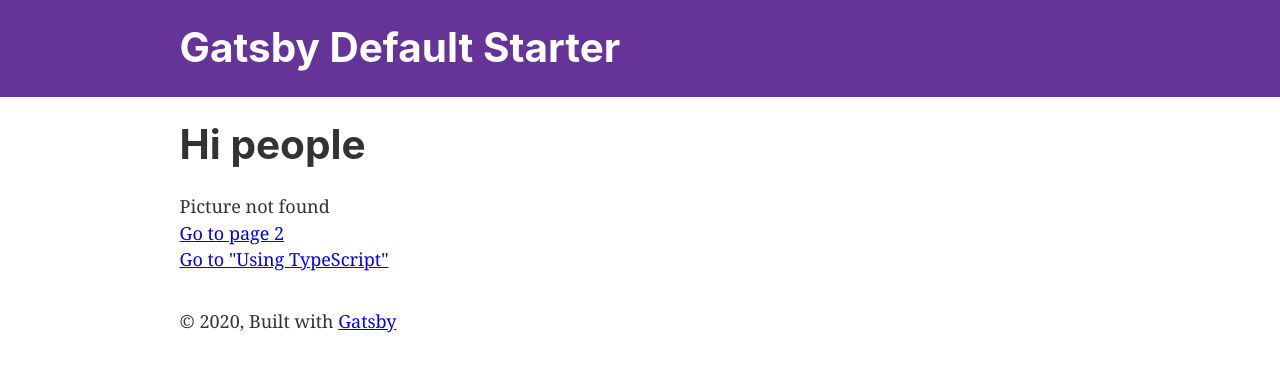
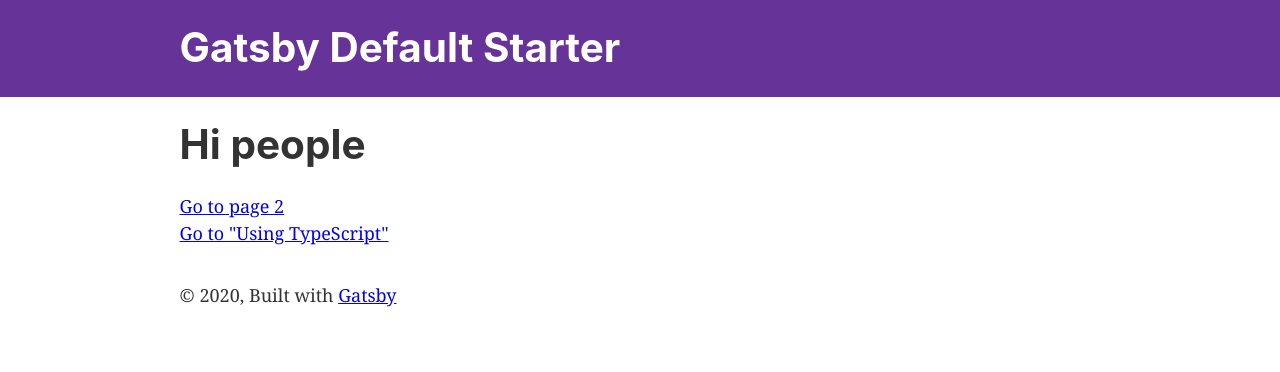
Before and after one commit to dudeinhoodie/dudeinhoodie.io, a Gatsby site: page / in a window 1280 px wide. Before the commit this address had no page. Built offline with nearby package versions, Linux system fonts and the light colour scheme; Gatsby itself is replaced by a stand-in of ours.

Commit message:
fix: revert image component

```diff
--- a/src/pages/index.tsx
+++ b/src/pages/index.tsx
@@ -3,13 +3,11 @@ import { Link } from 'gatsby';
 
 import SEO from '../components/seo';
 import Layout from '../components/layout';
-import Logo from '../components/Logo';
 
 const IndexPage = () => (
   <Layout>
     <SEO title="Home" />
     <h1>Hi people</h1>
-    <Logo />
     <Link to="/page-2/">Go to page 2</Link> <br />
     <Link to="/using-typescript/">Go to "Using TypeScript"</Link>
   </Layout>
```
